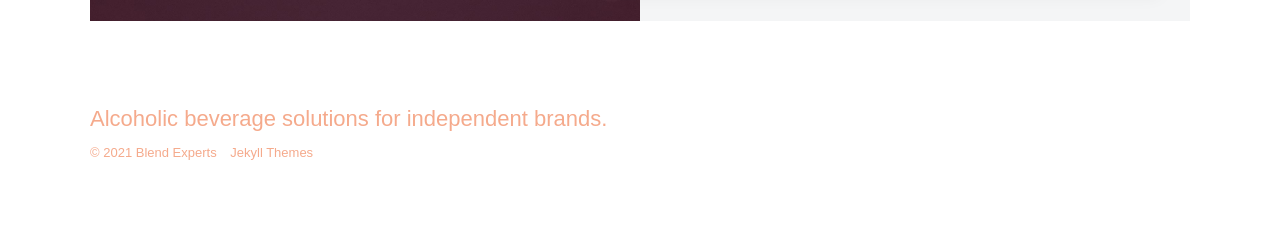
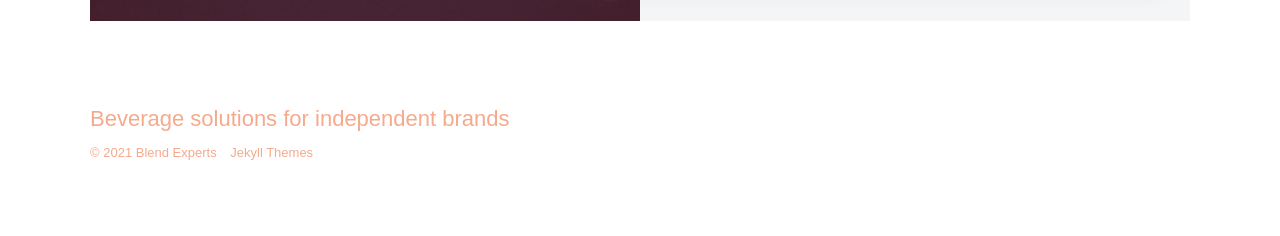
Before and after one commit to blendexperts/blendexperts.github.io, a Jekyll site: the page built from index.html, in a window 1280 px wide. Shown: the part 1158-1394 px from the top of the page. Built offline with Jekyll 4.4.1, drawn with Linux system fonts in a browser that asks for light colours; nearby versions of some CDN libraries; some web fonts are replaced.

Commit message:
Update settings.yml

```diff
--- a/_data/settings.yml
+++ b/_data/settings.yml
@@ -18,7 +18,7 @@ menu_settings:
       url: '/contact'
 
 footer_settings:
-  footer_tagline: Alcoholic beverage solutions for independent brands.
+  footer_tagline: Beverage solutions for independent brands
 
 hero_settings:
   overlay_opacity: 0.8
```
